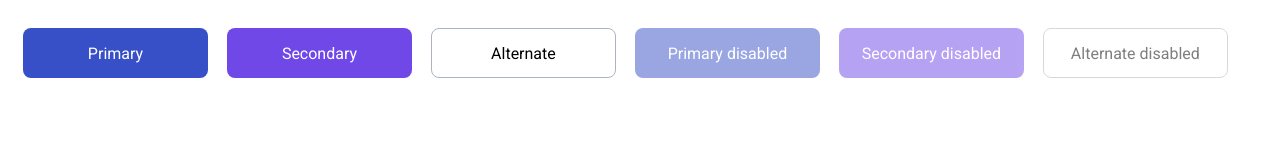
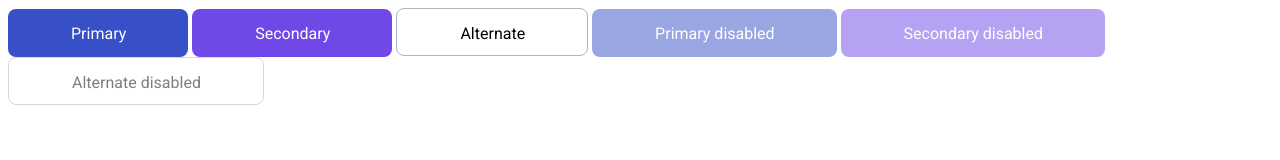
Before and after one commit to klyukinaxen/htmlcss-20220616_xenia-klyukina, a website: page 03-lection1/01-button/index.html in a window 1280 px wide. Drawn offline with Linux system fonts and the light colour scheme.

Commit message:
add some fixes for buttons

```diff
--- a/03-lection1/01-button/button.css
+++ b/03-lection1/01-button/button.css
@@ -1,9 +1,9 @@
 /* Стилизация кнопки */
 .button {
-    width: 185px;
-    height: 50px;
+    /* width: 185px; */
+    height: 48px;
 
-    color: white;
+    color: var(--white);
     cursor: pointer;
 
     border-radius: 8px;
@@ -11,12 +11,9 @@
 
     font-size: 16px;
     font-weight: 400;
-}
+    font-family: 'Roboto';
 
-.button_primary,
-.button_secondary,
-.button_alternate {
-    margin: 20px 0 20px 15px;
+    padding: 15px 62px 14px 63px;
 }
 
 .button_primary,
@@ -28,7 +25,7 @@
 .button_secondary:disabled,
 .button_alternate:disabled {
     opacity: 50%;
-    cursor: not-allowed;
+    pointer-events: none;
 }
 
 .button_primary {
--- a/03-lection1/01-button/index.html
+++ b/03-lection1/01-button/index.html
@@ -6,11 +6,19 @@
         <link rel="stylesheet" href="./button.css" />
     </head>
     <body>
-        <button class="button button_primary">Primary</button>
-        <button class="button button_secondary">Secondary</button>
-        <button class="button button_alternate">Alternate</button>
-        <button class="button button_primary" disabled>Primary disabled</button>
-        <button class="button button_secondary" disabled>Secondary disabled</button>
-        <button class="button button_alternate" disabled>Alternate disabled</button>
+        <div class="container">
+            <button class="button button_primary">Primary</button>
+            <button class="button button_secondary">Secondary</button>
+            <button class="button button_alternate">Alternate</button>
+            <button class="button button_primary" disabled>
+                Primary disabled
+            </button>
+            <button class="button button_secondary" disabled>
+                Secondary disabled
+            </button>
+            <button class="button button_alternate" disabled>
+                Alternate disabled
+            </button>
+        </div>
     </body>
 </html>
```
